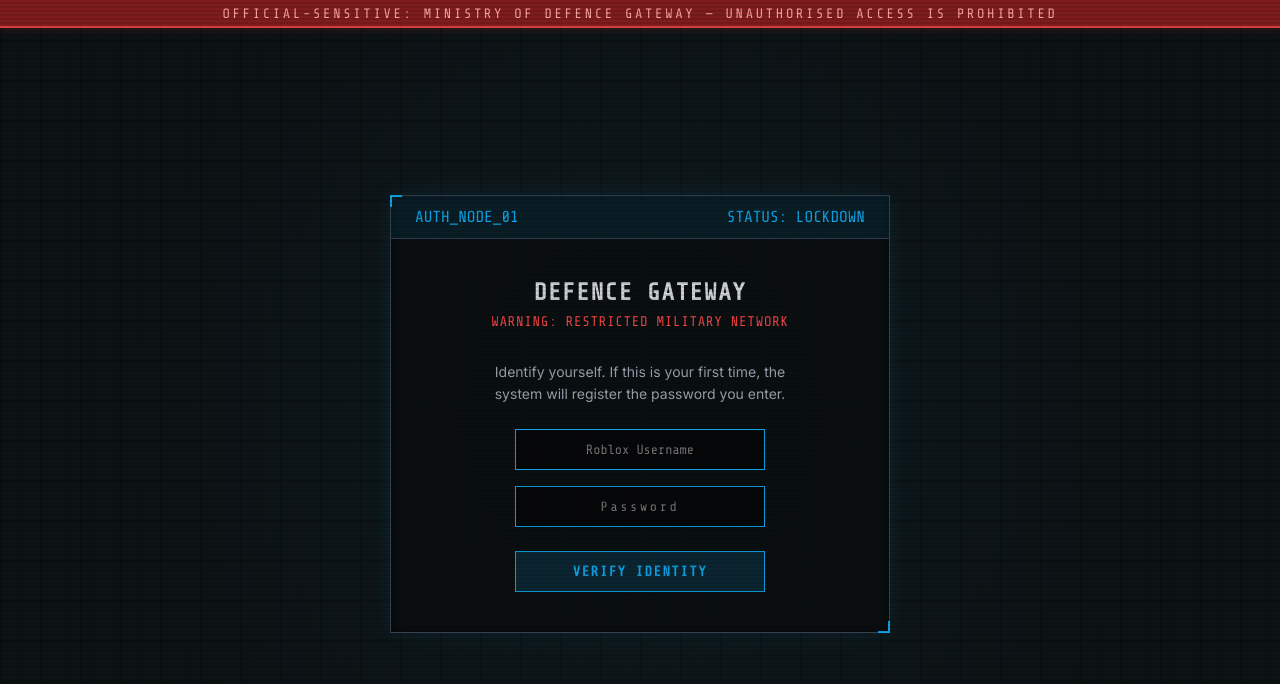
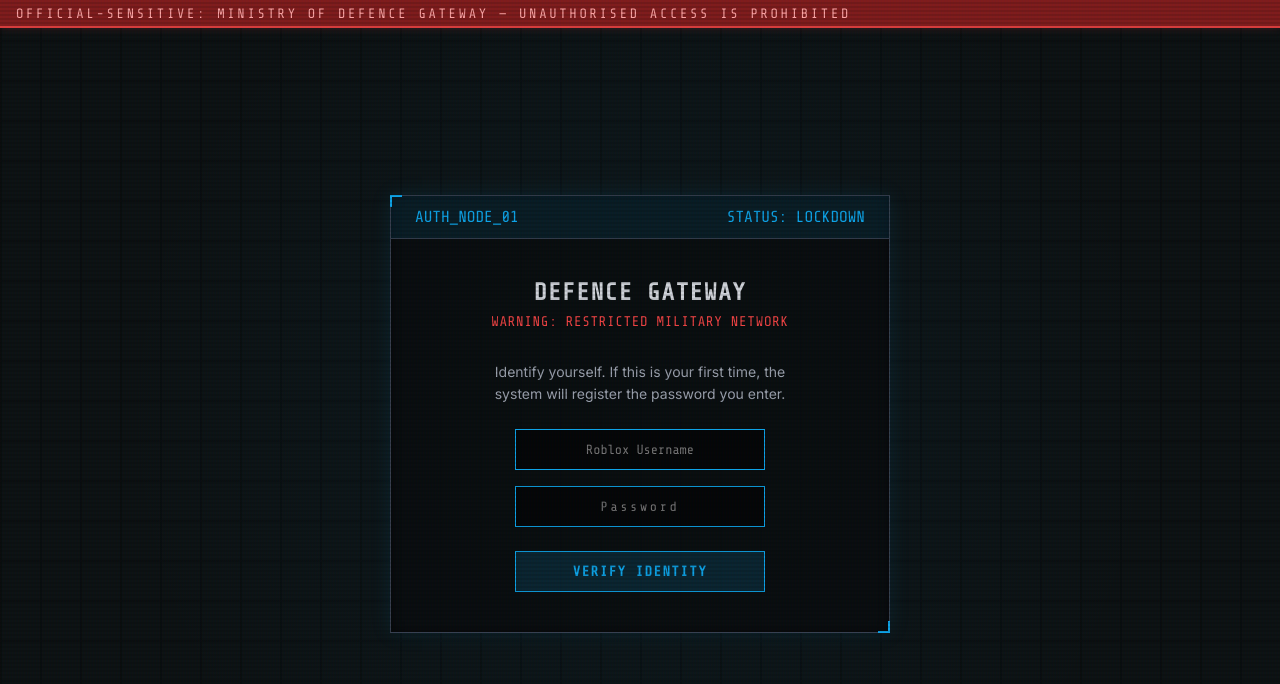
Before and after one commit to JFB-Stonewake-Dev/Defense-Gateway-Fun, a Next.js app: page / in a window 1280 px wide. Shown: the top 684 px of the page. Built offline with nearby package versions, Linux system fonts and the light colour scheme; no server answers.

Commit message:
Fix SecurityHeader TypeScript error

```diff
--- a/src/components/SecurityHeader.tsx
+++ b/src/components/SecurityHeader.tsx
@@ -1,7 +1,8 @@
-export default function SecurityHeader() {
+export default function SecurityHeader({ title, level }: { title?: string, level?: string }) {
   return (
-    <div className="security-banner">
-      OFFICIAL-SENSITIVE: MINISTRY OF DEFENCE GATEWAY — UNAUTHORISED ACCESS IS PROHIBITED
+    <div className="security-banner" style={{ display: 'flex', justifyContent: 'space-between', alignItems: 'center' }}>
+      <span>{title || 'OFFICIAL-SENSITIVE: MINISTRY OF DEFENCE GATEWAY — UNAUTHORISED ACCESS IS PROHIBITED'}</span>
+      {level && <span style={{ color: level === 'TOP SECRET' || level === 'SECRET' ? 'var(--accent-red)' : 'var(--accent-blue)', fontWeight: 'bold' }}>[{level}]</span>}
     </div>
   )
 }
```
